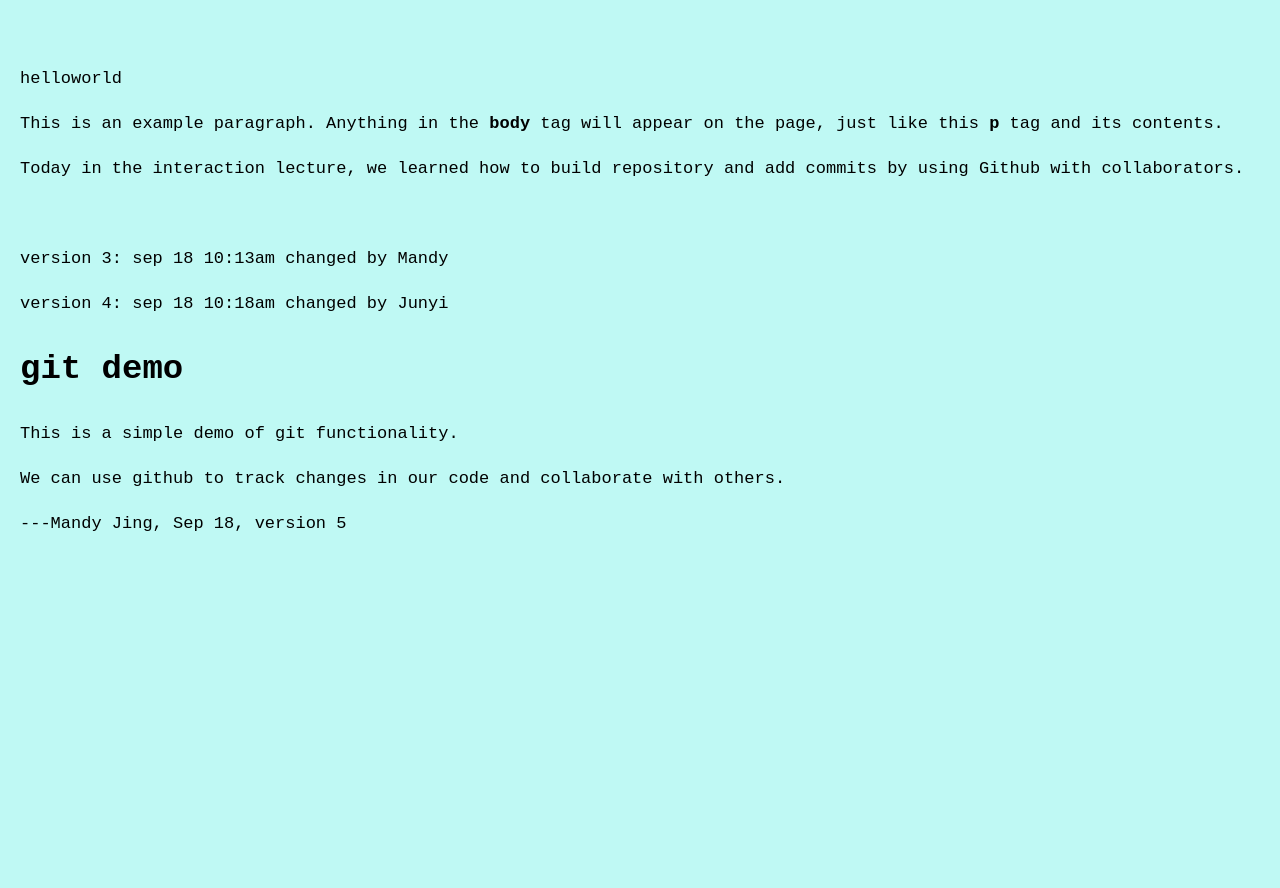
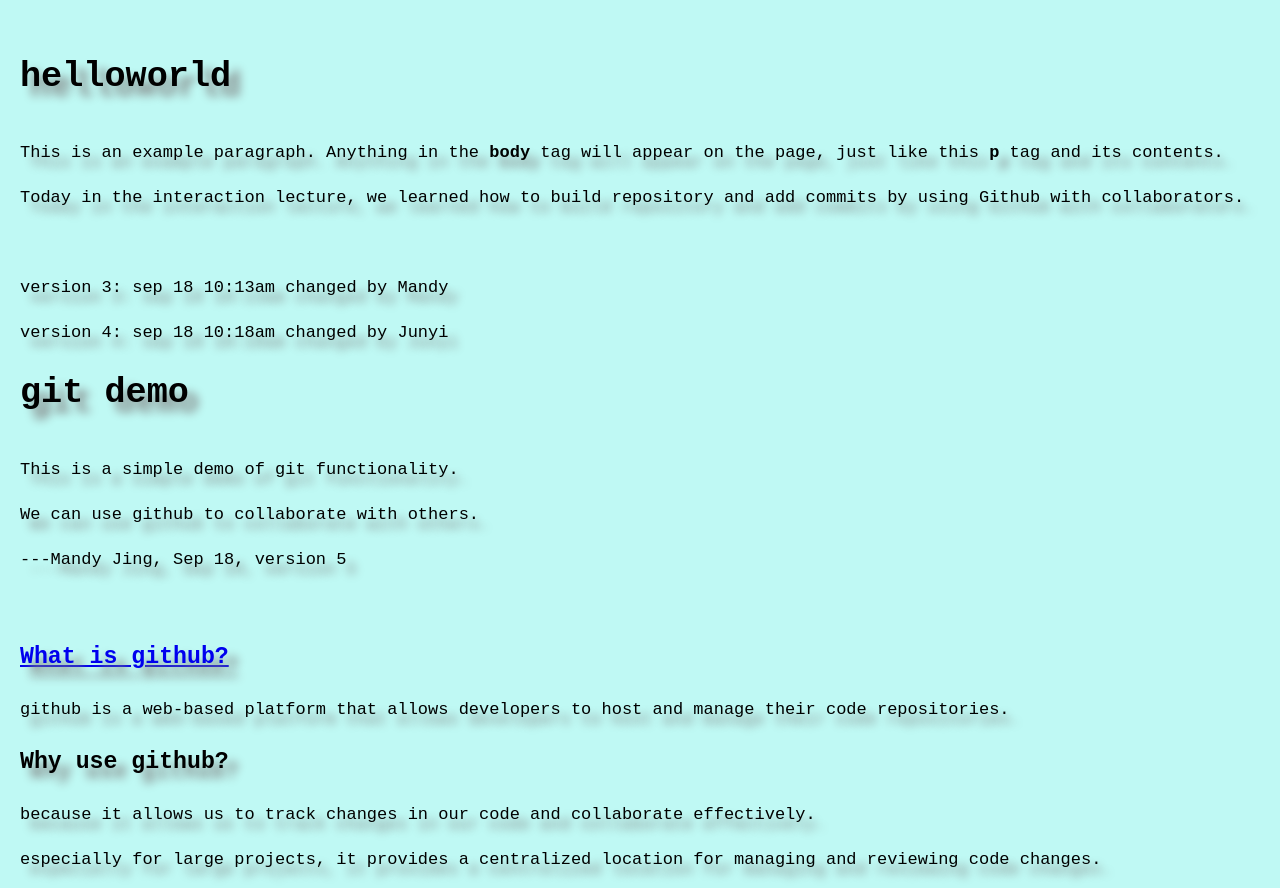
Before and after one commit to junyili1116/core-1-interaction-lecture, a plain HTML site: page week-4/index.html in a window 1280 px wide. Shown: the top 888 px of the page. Drawn offline with Linux system fonts and the light colour scheme.

Commit message:
version 7
added introduction about github

```diff
--- a/week-4/index.html
+++ b/week-4/index.html
@@ -5,7 +5,7 @@
     <link rel='stylesheet' href='style.css'>
   </head>
   <body>
-    <p>helloworld</p>
+    <h1>helloworld</h1>
     <p>This is an example paragraph. Anything in the <strong>body</strong> tag will appear on the page, just like this <strong>p</strong> tag and its contents.
   </p>
   <p>Today in the interaction lecture, we learned how to build repository and add commits by using Github with collaborators.</p>
@@ -14,7 +14,14 @@
   <p>version 4: sep 18 10:18am changed by Junyi</p>
   <h1>git demo</h1>
   <p>This is a simple demo of git functionality.</p>
-  <p>We can use github to track changes in our code and collaborate with others.</p>
+  <p>We can use github to collaborate with others.</p>
   <p>---Mandy Jing, Sep 18, version 5</p>
+  <br>
+  <h2><a href="https://github.com/">What is github?</a></h2>
+  <p>github is a web-based platform that allows developers to host and manage their code repositories.</p>
+  <h2>Why use github?</h2>
+  <p>because it allows us to track changes in our code and collaborate effectively.</p>
+  <p>especially for large projects, it provides a centralized location for managing and reviewing code changes.</p>
+  <img src="github-logo.webp">
   </body>
 </html>
--- a/week-4/style.css
+++ b/week-4/style.css
@@ -6,4 +6,13 @@ body {
   padding: 3rem 1.25rem;
   font-size: 17px;
   line-height: 1.65;
+  text-shadow: 10px 10px 10px gray
 }
+h1 {
+  font-size: 2.2rem;
+  margin-top: 0;
+  padding-bottom: 0.6rem;
+  border-bottom: 2px solid var(--rule);
+}
+h2 { font-size: 1.45rem; }
+h3 { font-size: 1.15rem; }
```
Also changed, not shown: week-4/github-logo.webp (added).
